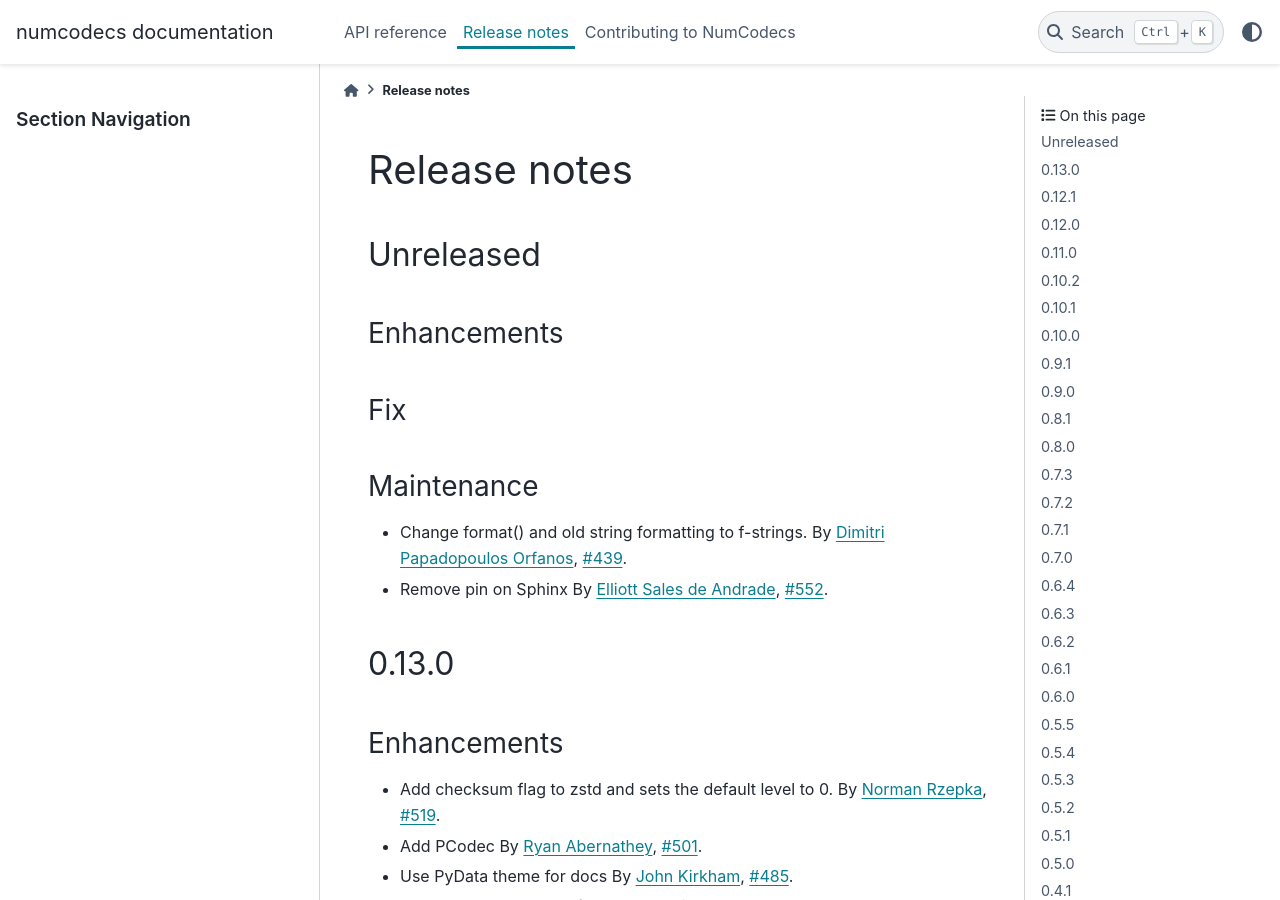
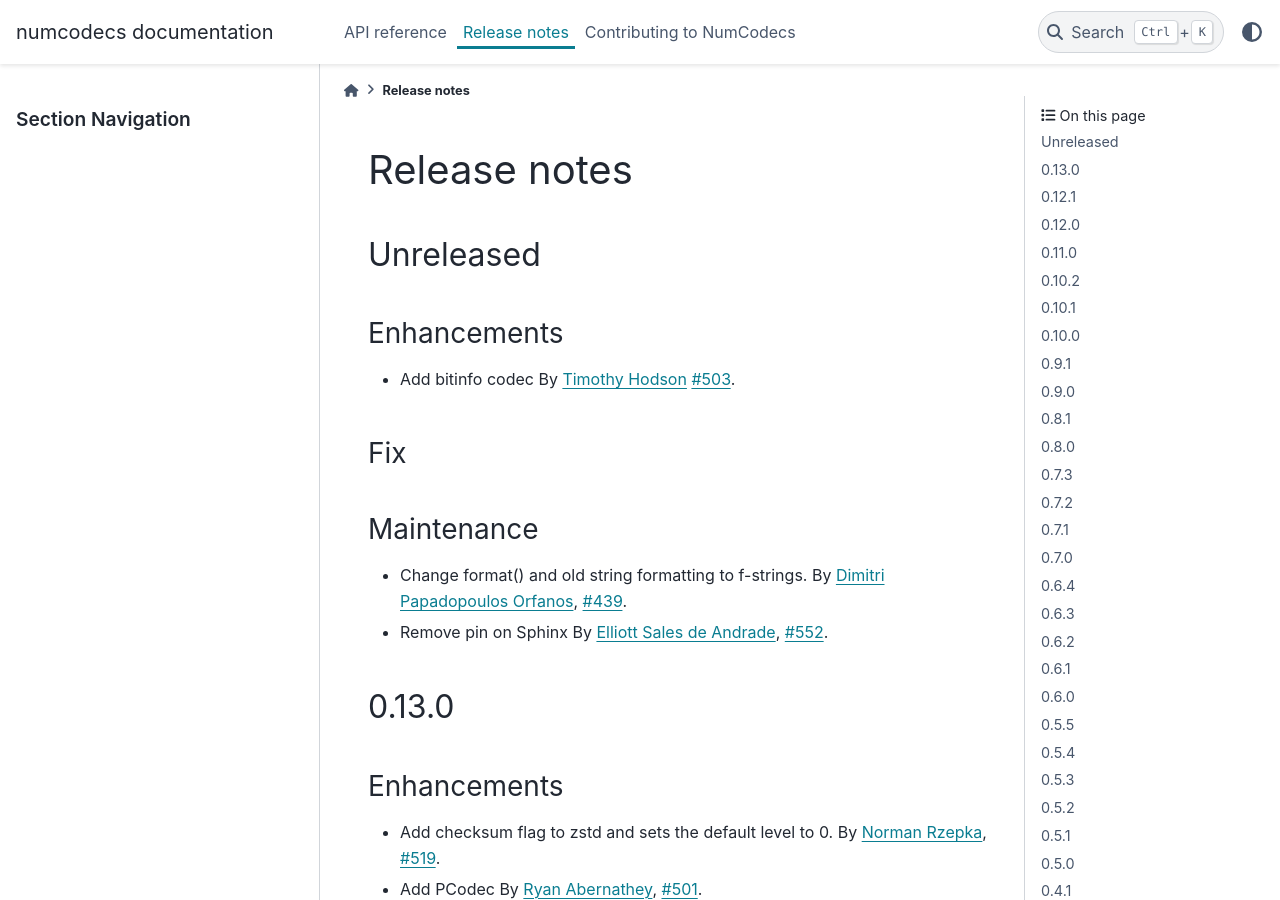
Before and after one commit to zarr-developers/numcodecs, a Sphinx documentation site: the page built from docs/release.rst, in a window 1280 px wide and 900 px high. Built offline with Sphinx 7.4.7 and the PyData theme 0.15.4, drawn with Linux system fonts in a browser that asks for light colours; the version number could not be read and is left out.

Commit message:
Rebase and update release.rst

```diff
--- a/docs/release.rst
+++ b/docs/release.rst
@@ -13,7 +13,8 @@
 
 Enhancements
 ~~~~~~~~~~~~
-
+* Add bitinfo codec
+  By :user:`Timothy Hodson <thodson-usgs>` :pr:`503`.
 
 Fix
 ~~~
```
